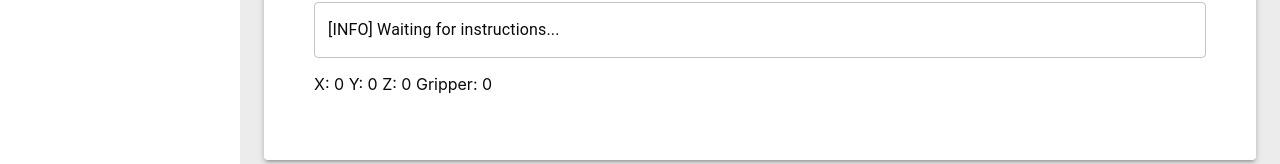
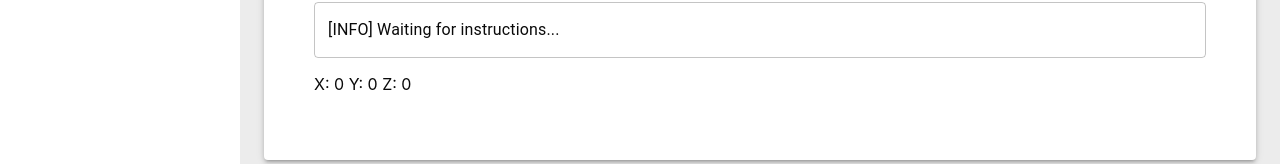
Before and after one commit to FranciscoMunguiaGaleano/CVLabUIFrontend, a React (Create React App) app in the folder cvlabui/: page /pipette in a window 1280 px wide. Shown: the part 1110-1274 px from the top of the page. Built offline with nearby package versions, Linux system fonts and the light colour scheme.

Commit message:
Fixed reading status bug

```diff
--- a/cvlabui/src/pages/PipetteBot.jsx
+++ b/cvlabui/src/pages/PipetteBot.jsx
@@ -124,7 +124,6 @@ const state = async (endpoint, payload = null) => {
       return response.json();
     })
     .then((result) => {
-      setState(JSON.stringify(result["message"]));
       setXaxis(result["X"]);
       setYaxis(result["Y"]);
       setZaxis(result["Z"]);
@@ -516,7 +515,7 @@ useEffect(() => {
           onChange={(e) => setGcode(e.target.value)}
           fullWidth
         />
-        <Button variant="contained" onClick={async () => {await call("/gcode",{"gcode": gcode}); await state("/status")}} color="success">Send</Button>
+        <Button variant="contained" onClick={async () => {await call("/pipette_arm_send_gcode",{"gcode": gcode}); await state("/status")}} color="success">Send</Button>
       </Stack>
       <Stack direction="row" spacing={4} alignItems="center">
         <FormControlLabel
@@ -626,7 +625,7 @@ useEffect(() => {
           <Stack direction="column" spacing={2} marginBottom={2}>
 
             <Box sx={{ display: "flex", alignItems: "center", gap: 2 }}>
-            <Typography variant="body3">X: {X_axis} Y: {Y_axis} Z: {Z_axis} Gripper: {GRIPPER}</Typography>
+            <Typography variant="body3">X: {X_axis} Y: {Y_axis} Z: {Z_axis} </Typography>
             </Box>
             {thinking && (
                     <Box sx={{ display: "flex", alignItems: "center", gap: 1 }}>
```
